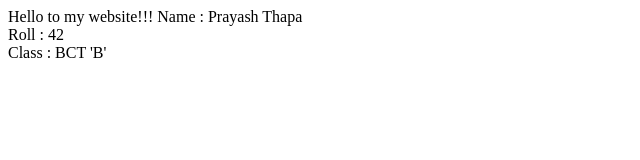
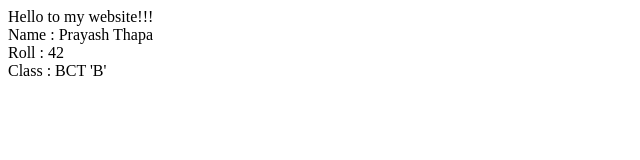
Before and after one commit to VectorTensor/IAIProject, a plain HTML site: page index.html in a window 1280 px wide. Shown: the whole page, without its empty margins (0-640 px from the left). Drawn offline with Linux system fonts and the light colour scheme.

Commit message:
Update index.html

```diff
--- a/index.html
+++ b/index.html
@@ -5,10 +5,12 @@
 </title>
 
 <body>
-Hello to my website!!!
+  <div>
+Hello to my website!!!<br>
   Name : Prayash Thapa <br>
 
   Roll : 42 <br>
   Class : BCT 'B'<br>
+    </div>
 </body>
 </html>
```
